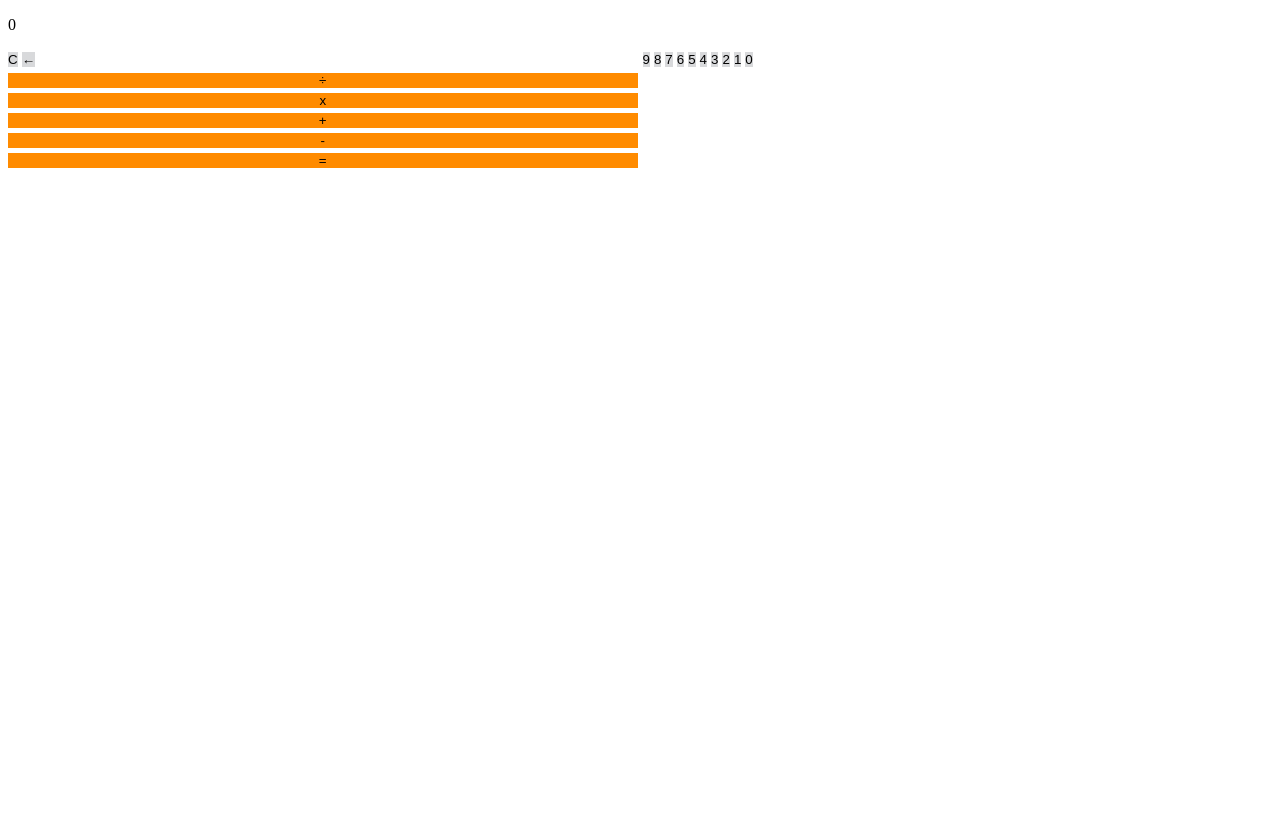
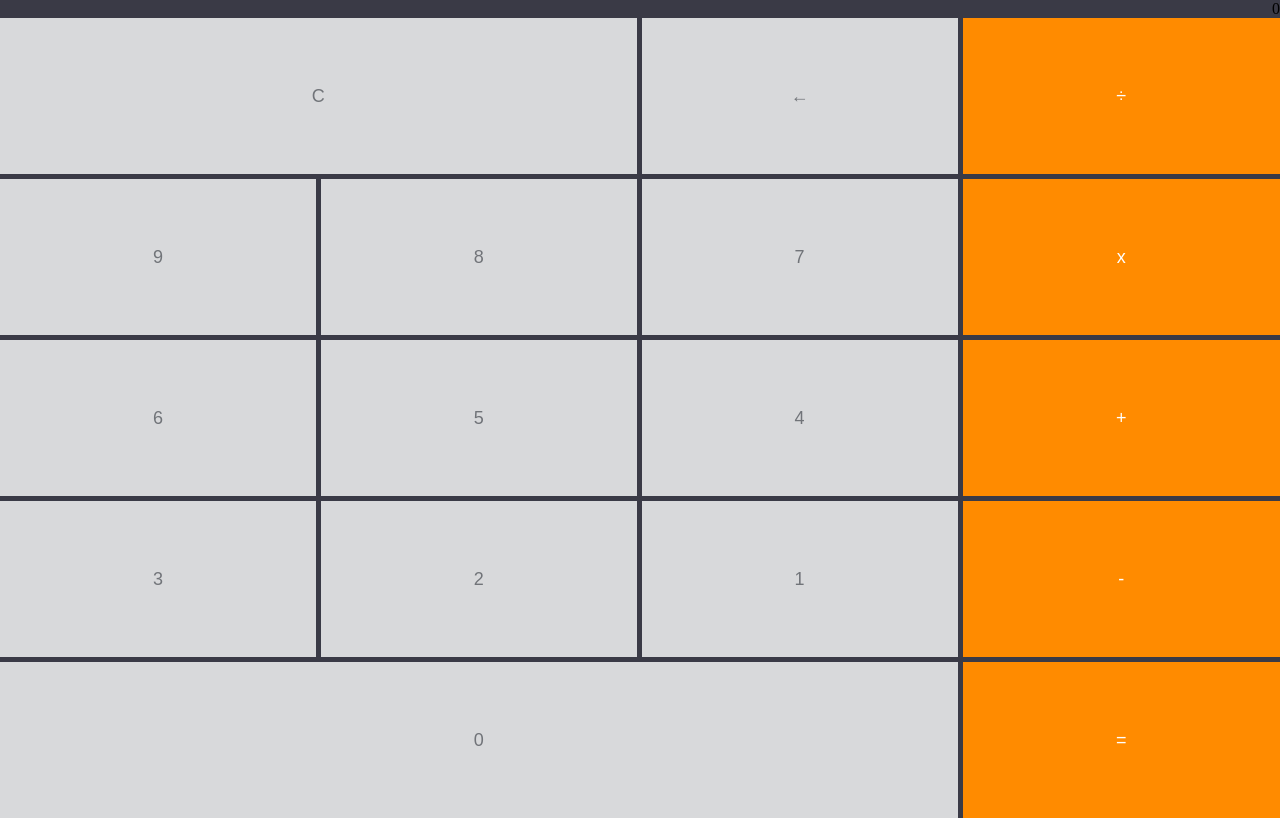
Before and after one commit to Puma1208/web_site_frontend_masters, a plain HTML site: page calculator/index.html in a window 1280 px wide. Drawn offline with Linux system fonts and the light colour scheme.

Commit message:
Restructured styles for classes and updated styles for perfect alignment of all buttons

```diff
--- a/calculator/style.css
+++ b/calculator/style.css
@@ -1,24 +1,96 @@
+*{
+    margin: 0px;
+    padding: 0px;
+    box-sizing: border-box;
+}
 body{
     height:100%;
+    background-color: rgb(58, 58, 70);
+    align-content: center;
 }
-
+div{
+    flex-flow: column;
+    box-sizing: border-box;
+    height: 100%;
+}
+.focus{
+    text-align: right;
+}
 .buttons{
+    height: 100vh;
     display: grid;
-    grid-template-columns: 1fr 1fr;
+    grid-template-columns: 2fr 1fr 1fr;
+    grid-template-areas:
+    "del del op"
+    "numbers numbers op"
+    "numbers numbers op"
+    "numbers numbers op"
+    "numbers numbers op";
+    row-gap: 5px;
+    column-gap: 5px;
+    text-align: center;
+    /* height: 500px;
+    width: 400px;   */
+}
+.del{
+    grid-area:del;
+    display:grid;
+    grid-template-columns: 1fr 1fr 1fr;
+    column-gap: 5px;
+}
+.numbers{
+    display: grid;
+    grid-area: numbers;
+    grid-template-columns: 1fr 1fr 1fr;
+    flex-direction: row-reverse;
+    flex-direction:initial;
     row-gap: 5px;
     column-gap: 5px;
 }
 .op{
     display: grid;
+    grid-area: op;
     grid-template-columns: 1fr;
-    row-gap: 5px;;
+    row-gap: 5px;
+    column-gap: 5px;
 }
 button{
+    height: 100%;
     background-color: rgb(216, 217, 219);
     border: 0px;
     margin: 0px;
     padding: 0px;
+    color:rgb(113, 116, 121);
+    font-size: large;
+}
+.del-operation{
+    border:0px;
+    margin:0px;
+    padding:0px;
+    column-gap: 5px;
+}
+.number{
+    border: 0px;
+    margin: 0px;
+    padding: 0px;
+    row-gap: 5px;;
+    column-gap: 5px;
+
 }
 .operation{
+    border: 0px;
+    margin: 0px;
+    padding: 0px;
     background-color: rgb(255, 139, 0);
+    color: white;
+    row-gap: 5px;;
+    column-gap: 5px;;
 }
+.triple{
+    grid-column-start: 1;
+    grid-column-end: 4;
+}
+.double{
+    grid-column-start: 1;
+    grid-column-end: 3;
+}
```
